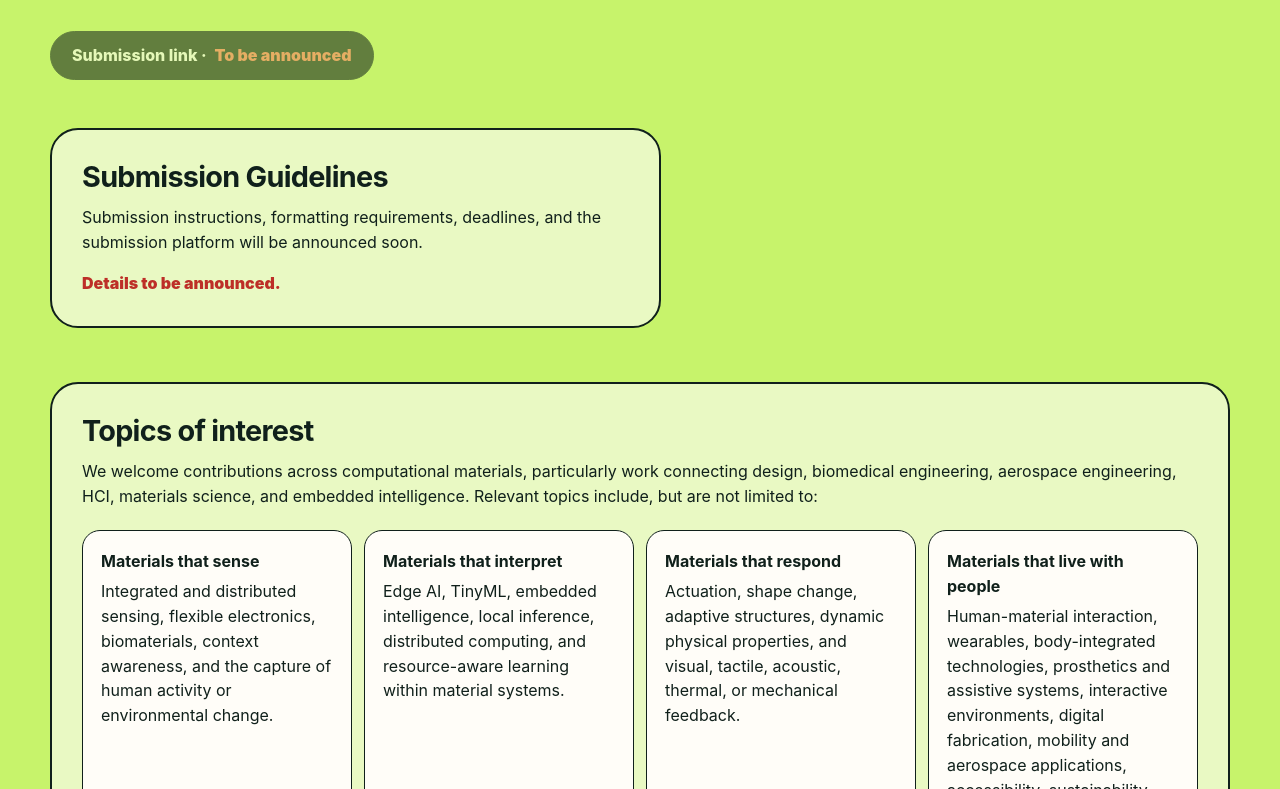
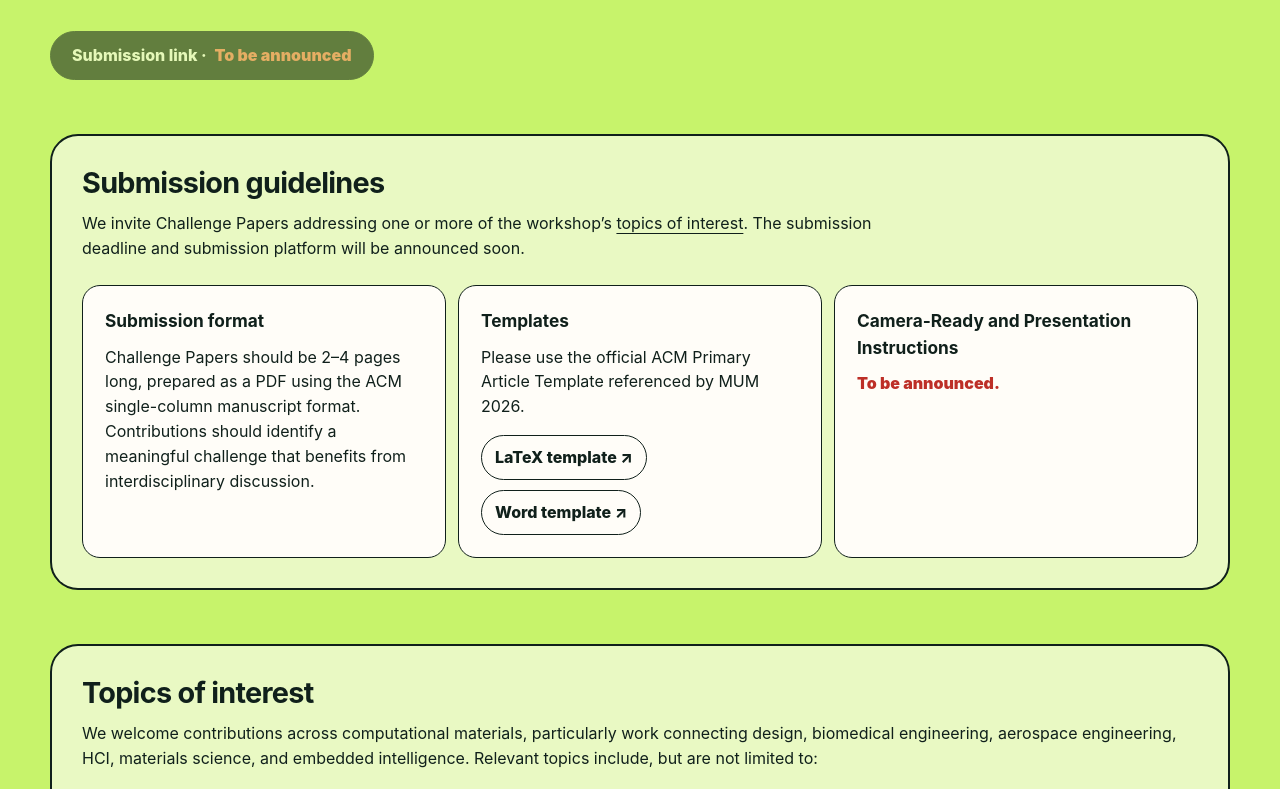
Before and after one commit to WMT2026Workshop/WMT2026Workshop.github.io, a plain HTML site: page index.html in a window 1280 px wide. Shown: the part 3991-4780 px from the top of the page. Drawn offline with Linux system fonts and the light colour scheme.

Commit message:
Add submission guidelines and template links
Added submission guidelines section with formatting requirements and templates.

```diff
--- a/index.html
+++ b/index.html
@@ -152,6 +152,15 @@
     .call-panel { padding: 30px; border: 2px solid var(--ink); border-radius: var(--radius); background: rgba(255, 253, 248, .62); }
     .call-panel h3 { font-size: 1.8rem; margin-bottom: 12px; }
     .call-panel > p:last-child { margin-bottom: 0; }
+    .guidelines-wide { margin-top: 54px; }
+    .guidelines-intro { max-width: 820px; }
+    .guideline-grid { display: grid; grid-template-columns: repeat(3, 1fr); gap: 12px; margin-top: 24px; }
+    .guideline-block { padding: 22px; border: 1px solid var(--ink); border-radius: 18px; background: var(--white); }
+    .guideline-block h4 { margin: 0 0 10px; font-size: 1.08rem; }
+    .guideline-block p:last-child { margin-bottom: 0; }
+    .template-links { display: flex; flex-wrap: wrap; gap: 10px; margin-top: 16px; }
+    .template-link { display: inline-flex; padding: 9px 13px; border: 1px solid var(--ink); border-radius: 999px; font-weight: 850; text-decoration: none; }
+    .template-link:hover { background: var(--ink); color: var(--white); }
     .topics-wide { margin-top: 54px; }
     .topic-list { display: grid; grid-template-columns: repeat(4, 1fr); gap: 12px; margin: 22px 0 0; padding: 0; list-style: none; }
     .topic-list li { padding: 18px; border: 1px solid var(--ink); border-radius: 18px; background: var(--white); }
@@ -181,6 +190,7 @@
       .fact:nth-child(3) { border-left: 1px solid var(--line); }
       .themes, .organizers { grid-template-columns: 1fr; }
       .topic-list { grid-template-columns: repeat(2, 1fr); }
+      .guideline-grid { grid-template-columns: 1fr; }
       .section { padding: 82px 0; }
       .slot { grid-template-columns: 105px 1fr; }
       .slot span:last-child { display: none; }
@@ -210,7 +220,7 @@
         <a href="#call">Call</a>
         <a href="#programme">Programme</a>
         <a href="#people">People</a>
-        <a class="nav-cta" href="#call">Participate</a>
+        <a class="nav-cta" href="#submission-guidelines">Participate</a>
       </div>
     </nav>
   </header>
@@ -293,13 +303,6 @@
           <div class="hero-actions">
             <span class="button primary disabled" aria-disabled="true">Submission link · <span class="tba">To be announced</span></span>
           </div>
-          <div class="call-sections">
-            <section class="call-panel" aria-labelledby="submission-title">
-              <h3 id="submission-title">Submission Guidelines</h3>
-              <p>Submission instructions, formatting requirements, deadlines, and the submission platform will be announced soon.</p>
-              <p class="tba">Details to be announced.</p>
-            </section>
-          </div>
         </div>
         <aside class="paper-box" aria-label="Submission details">
           <dl>
@@ -314,7 +317,31 @@
         </aside>
       </div>
       <div class="wrap">
-        <section class="call-panel topics-wide" aria-labelledby="topics-title">
+        <section class="call-panel guidelines-wide" id="submission-guidelines" aria-labelledby="submission-guidelines-title">
+          <h3 id="submission-guidelines-title">Submission guidelines</h3>
+          <p class="guidelines-intro">We invite Challenge Papers addressing one or more of the workshop’s <a class="conference-link" href="#topics-of-interest">topics of interest</a>. The submission deadline and submission platform will be announced soon.</p>
+          <div class="guideline-grid">
+            <div class="guideline-block">
+              <h4>Submission format</h4>
+              <p>Challenge Papers should be 2–4 pages long, prepared as a PDF using the ACM single-column manuscript format. Contributions should identify a meaningful challenge that benefits from interdisciplinary discussion.</p>
+            </div>
+            <div class="guideline-block">
+              <h4>Templates</h4>
+              <p>Please use the official ACM Primary Article Template referenced by MUM 2026.</p>
+              <div class="template-links">
+                <a class="template-link" href="https://authors.acm.org/proceedings/production-information/preparing-your-article-with-latex" target="_blank" rel="noopener noreferrer">LaTeX template ↗</a>
+                <a class="template-link" href="https://authors.acm.org/proceedings/production-information/preparing-your-article-with-microsoft-word" target="_blank" rel="noopener noreferrer">Word template ↗</a>
+              </div>
+            </div>
+            <div class="guideline-block">
+              <h4>Camera-Ready and Presentation Instructions</h4>
+              <p class="tba">To be announced.</p>
+            </div>
+          </div>
+        </section>
+      </div>
+      <div class="wrap">
+        <section class="call-panel topics-wide" id="topics-of-interest" aria-labelledby="topics-title">
           <h3 id="topics-title">Topics of interest</h3>
           <p>We welcome contributions across computational materials, particularly work connecting design, biomedical engineering, aerospace engineering, HCI, materials science, and embedded intelligence. Relevant topics include, but are not limited to:</p>
           <ul class="topic-list">
```
